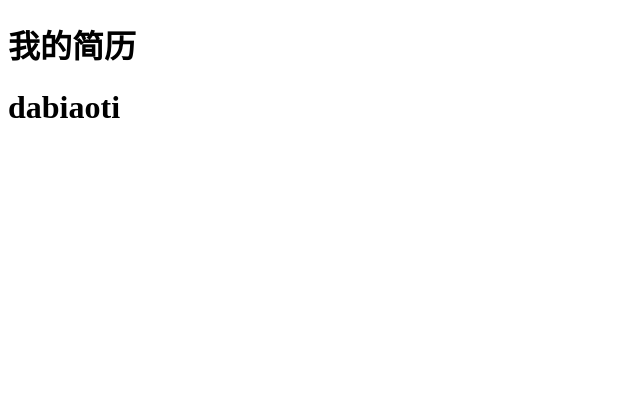
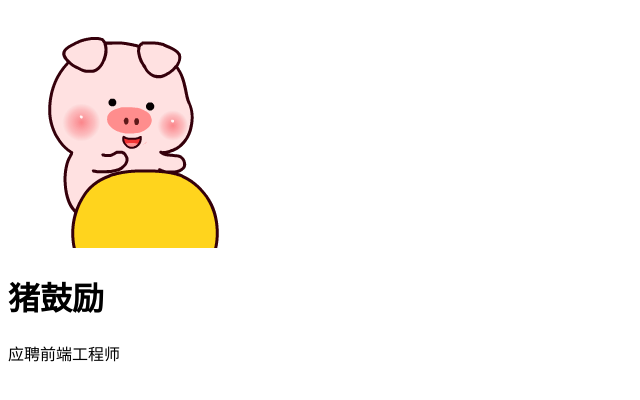
Before and after one commit to zhuguly-zz/online-cv, a plain HTML site: page index.html in a window 1280 px wide. Shown: the whole page, without its empty margins (0-640 px from the left). Drawn offline with Linux system fonts and the light colour scheme.

Commit message:
add avatar.gif index.css, modified README.md index.html

```diff
--- a/index.html
+++ b/index.html
@@ -6,7 +6,10 @@
   <title>我的在线简历</title>
 </head>
 <body>
-  <h1>我的简历</h1>
-  <h1>dabiaoti </h1>
+  <header>
+    <img src="img/avatar.gif" alt="头像">
+    <h1>猪鼓励</h1>
+    <p>应聘前端工程师</p>
+  </header>
 </body>
 </html>
```
Also changed, not shown: CSS/index.css (added), img/avatar.gif (added), 1 other file.
